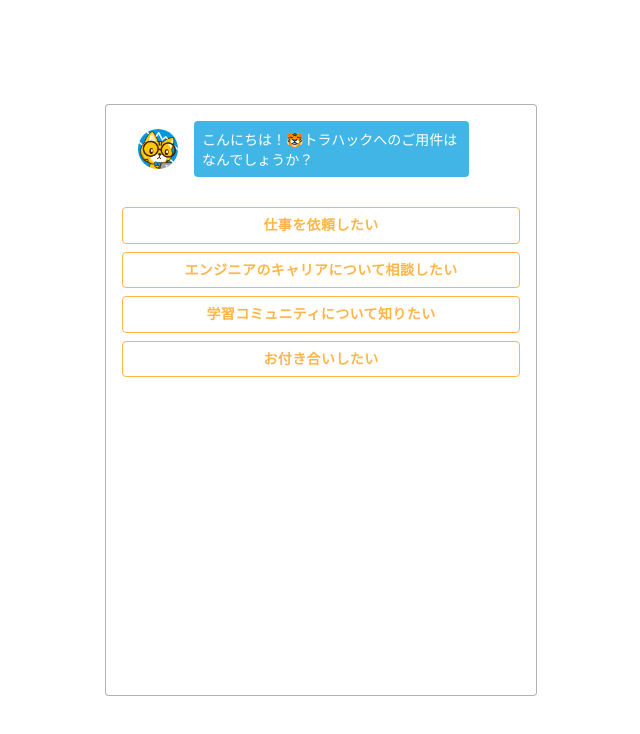
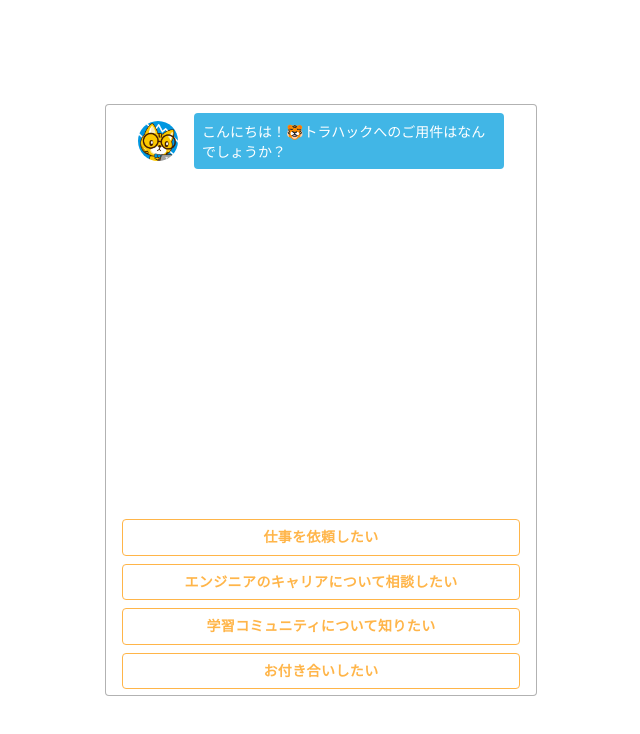
Before and after one commit to STOVE-Matsumoto/chatbot-demo, a React (Create React App) app: page / in a window 1280 px wide. Shown: the top 734 px of the page, without its empty margins (319-959 px from the left). Built offline with nearby package versions, Linux system fonts and the light colour scheme.

Commit message:
チャットの方にも高さ等のスタイルを適用

```diff
--- a/src/components/Chats.jsx
+++ b/src/components/Chats.jsx
@@ -4,20 +4,20 @@ import List from '@material-ui/core/List';
 import { Chat } from './index'
 
 
-const useStyles = makeStyles((theme) => ({
-  root: {
-    width: '100%',
-    maxWidth: '36ch',
-    backgroundColor: theme.palette.background.paper,
+const useStyles = makeStyles({
+  chats: {
+    height: "400px",
+    padding: "0",
+    overflow: "auto"
   },
 
-}));
+});
 
 const Chats = (props) => {
   const classes = useStyles();
 
   return (
-    <List className={classes.root}>
+    <List className={classes.chats}>
       {props.chats.map((chat, index) => {
         return <Chat text={chat.text} type={chat.type} key={index.toString()} />
       })}
```
